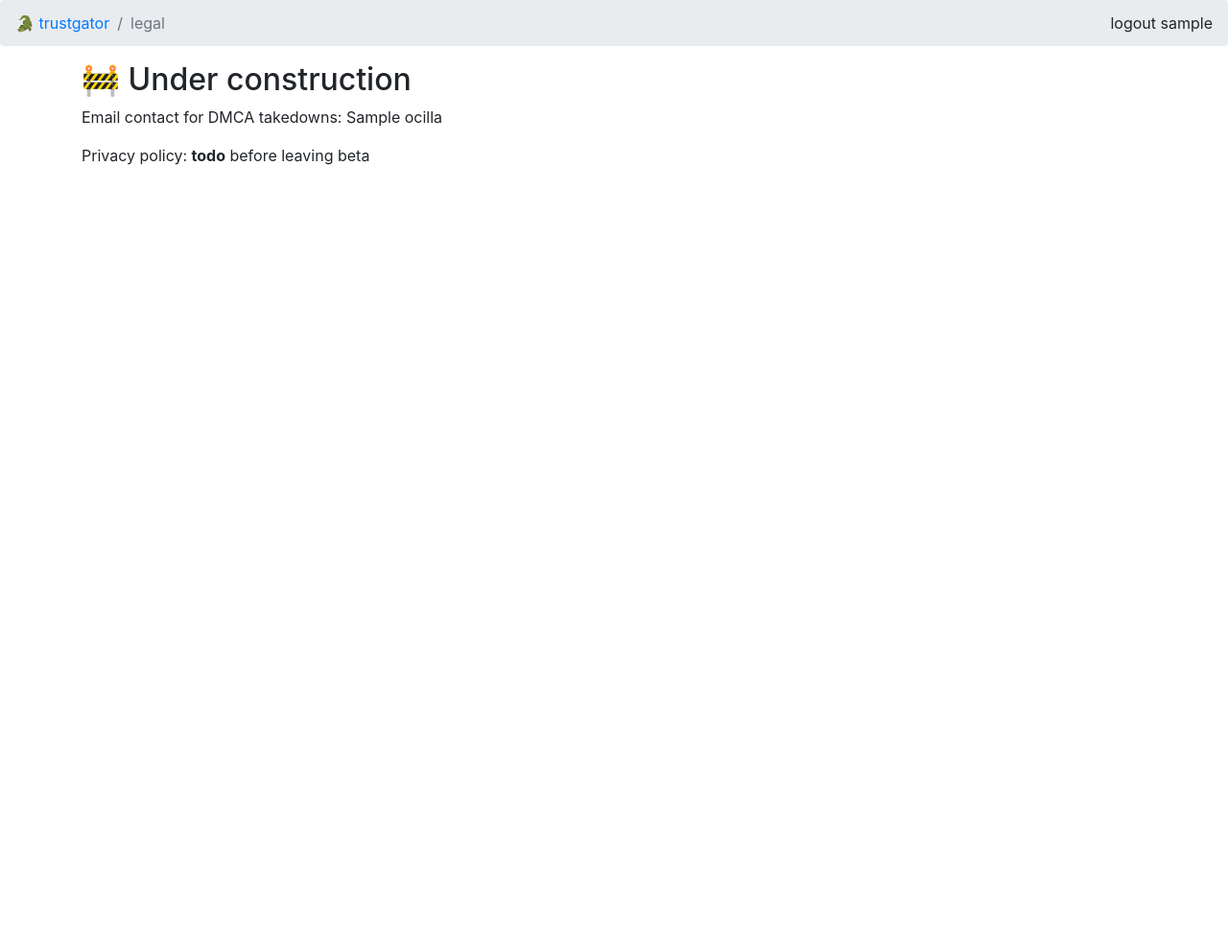
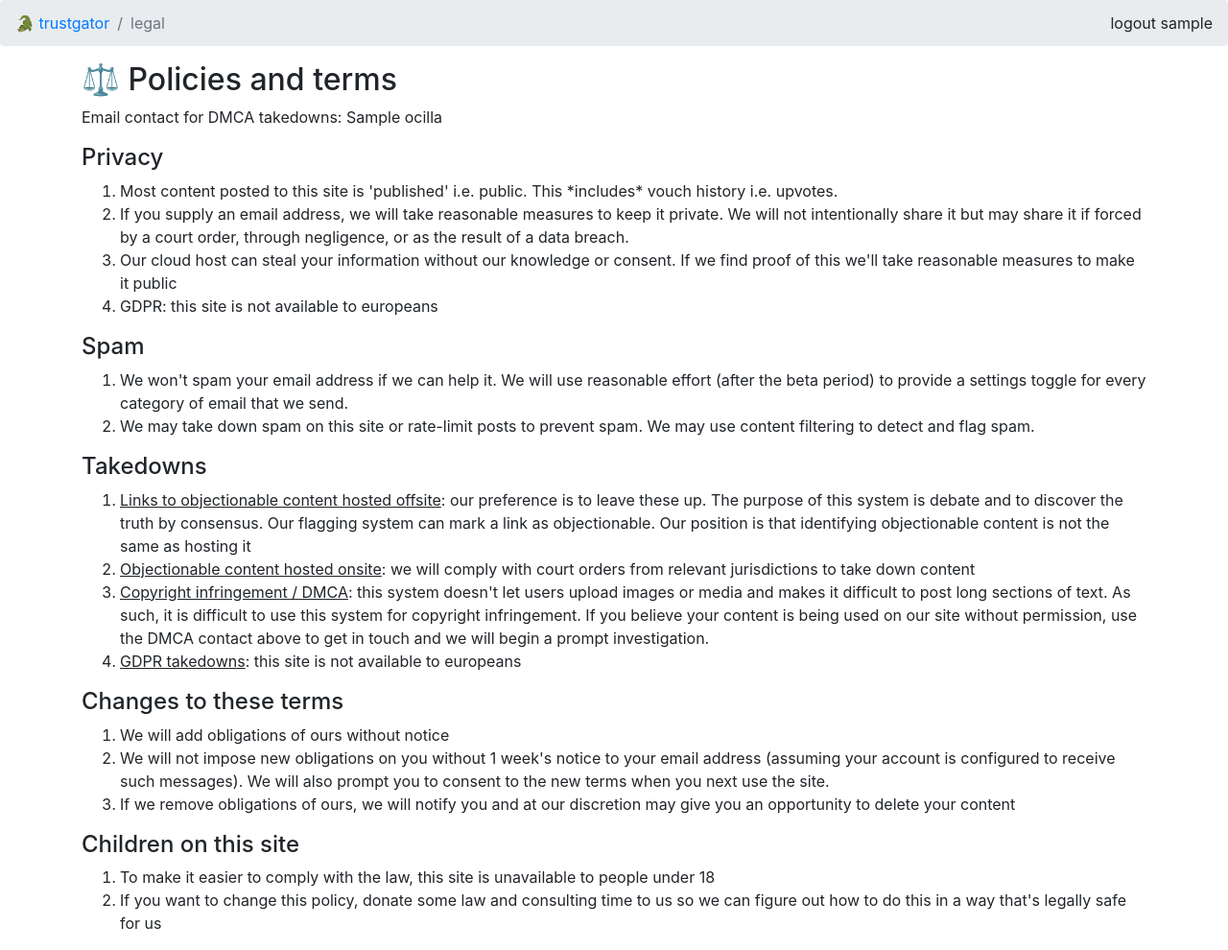
Before and after one commit to abe-winter/trustgator, a Python web app: template trustgator/templates/legal.htm in a window 1280 px wide. Shown: the whole page at 96% size. Before the commit the page ends 172 px from the top, so only its background shows below. Run offline with Jinja, Linux system fonts and the light colour scheme; the template is opened without the code that fills it: most values are stand-ins (such as "Sample title", 1, 10 or a date in 2020); some libraries are stand-ins or nearby versions.

Commit message:
baseline terms

```diff
--- a/trustgator/static/join.htm
+++ b/trustgator/static/join.htm
@@ -31,9 +31,8 @@
   <br>
   <small class="text-muted">Email is optional but (1) we're light on spam and (2) we use it to send you important notifications.</small>
   </div>
-  <div class="alert alert-warning">This is a beta product and we have no terms of service yet. Yikes!</div>
-  <div class="alert alert-danger">You <b>must</b> be over 18 to use this site</div>
-  <div class="alert alert-danger">This site hasn't been reviewed by a lawyer with respect to GDPR and is therefore unavailable in Europe. If you are in Europe don't use it</div>
+  <div class="alert alert-warning"><a href="/legal">Our terms of service are here</a>.</div>
+  <div class="alert alert-danger">You <b>must</b> be over 18 and located in the United States to use this site</div>
   <button type="submit" class="btn btn-success">Join us</button>
 </form>
 
--- a/trustgator/templates/legal.htm
+++ b/trustgator/templates/legal.htm
@@ -2,8 +2,37 @@
 {% extends "base.htm" %}
 {% block content %}
 <div class="container">
-  <h2>🚧 Under construction</h2>
+  <div class="h2">⚖️ Policies and terms</div>
   <p>Email contact for DMCA takedowns: {{ ocilla }}</p>
-  <p>Privacy policy: <b>todo</b> before leaving beta</p>
+  <div class="h4">Privacy</div>
+  <ol>
+    <li>Most content posted to this site is 'published' i.e. public. This *includes* vouch history i.e. upvotes.</li>
+    <li>If you supply an email address, we will take reasonable measures to keep it private. We will not intentionally share it but may share it if forced by a court order, through negligence, or as the result of a data breach.</li>
+    <li>Our cloud host can steal your information without our knowledge or consent. If we find proof of this we'll take reasonable measures to make it public</li>
+    <li>GDPR: this site is not available to europeans</li>
+  </ol>
+  <div class="h4">Spam</div>
+  <ol>
+    <li>We won't spam your email address if we can help it. We will use reasonable effort (after the beta period) to provide a settings toggle for every category of email that we send.</li>
+    <li>We may take down spam on this site or rate-limit posts to prevent spam. We may use content filtering to detect and flag spam.</li>
+  </ol>
+  <div class="h4">Takedowns</div>
+  <ol>
+    <li><u>Links to objectionable content hosted offsite</u>: our preference is to leave these up. The purpose of this system is debate and to discover the truth by consensus. Our flagging system can mark a link as objectionable. Our position is that identifying objectionable content is not the same as hosting it</li>
+    <li><u>Objectionable content hosted onsite</u>: we will comply with court orders from relevant jurisdictions to take down content</li>
+    <li><u>Copyright infringement / DMCA</u>: this system doesn't let users upload images or media and makes it difficult to post long sections of text. As such, it is difficult to use this system for copyright infringement. If you believe your content is being used on our site without permission, use the DMCA contact above to get in touch and we will begin a prompt investigation.</li>
+    <li><u>GDPR takedowns</u>: this site is not available to europeans</li>
+  </ol>
+  <div class="h4">Changes to these terms</div>
+  <ol>
+    <li>We will add obligations of ours without notice</li>
+    <li>We will not impose new obligations on you without 1 week's notice to your email address (assuming your account is configured to receive such messages). We will also prompt you to consent to the new terms when you next use the site.</li>
+    <li>If we remove obligations of ours, we will notify you and at our discretion may give you an opportunity to delete your content</li>
+  </ol>
+  <div class="h4">Children on this site</div>
+  <ol>
+    <li>To make it easier to comply with the law, this site is unavailable to people under 18</li>
+    <li>If you want to change this policy, donate some law and consulting time to us so we can figure out how to do this in a way that's legally safe for us</li>
+  </ol>
 </div>
 {% endblock %}
```
